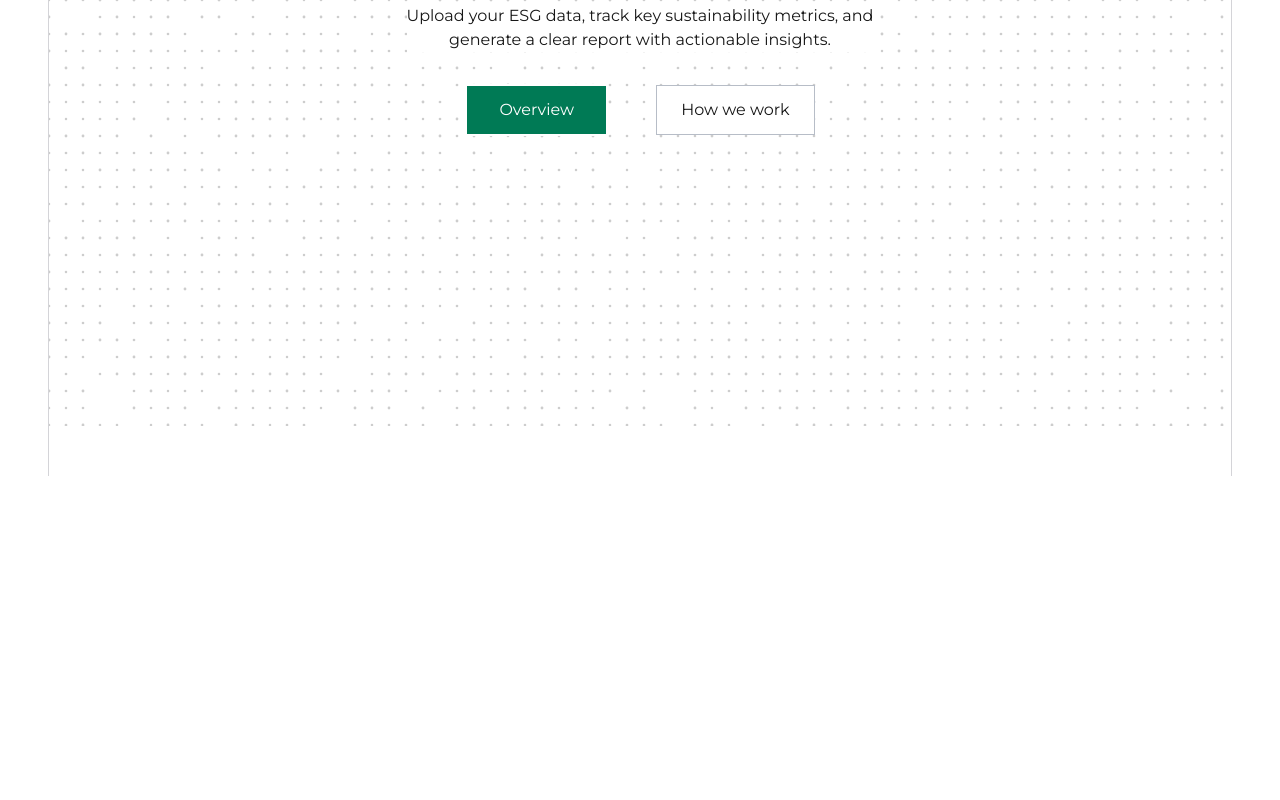
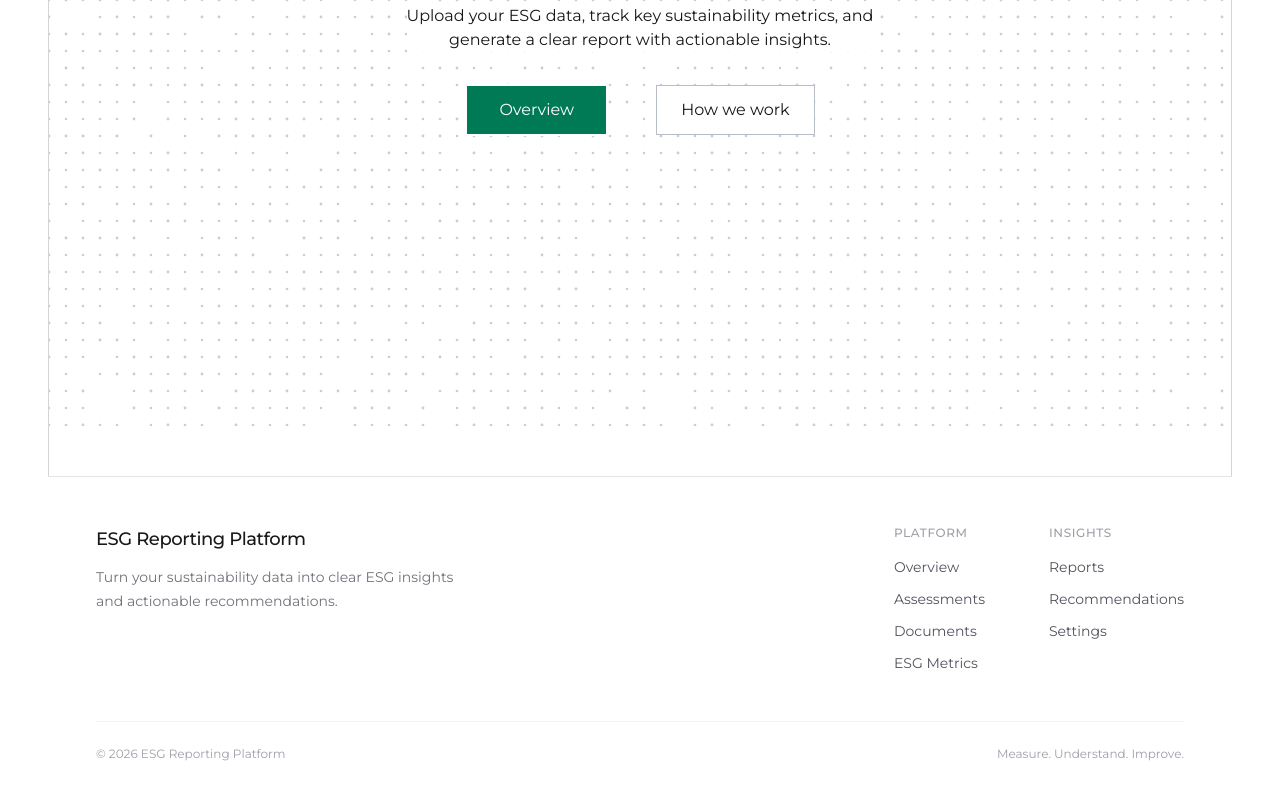
Before and after one commit to Alorik/verde, a Next.js app: page /dashboard in a window 1280 px wide. Shown: the part 438-1238 px from the top of the page. Before the commit the page ends 914 px from the top, so only its background shows below. Built offline with nearby package versions, Linux system fonts and the light colour scheme; no server answers.

Commit message:
feat: footer added

```diff
--- a/app/(dashboard)/dashboard/page.tsx
+++ b/app/(dashboard)/dashboard/page.tsx
@@ -1,5 +1,7 @@
 import HeroSection from "@/components/dashboard/Hero";
 import BubblePage from "../../../components/buble/bublePage";
+import FooterSection from "@/components/dashboard/Footer";
+
 
 export default function Dashboard() {
   return (
@@ -10,6 +12,8 @@ export default function Dashboard() {
         {/* Hero content */}
         <HeroSection />
       </div>
+      {/* footer */}
+      <FooterSection />
     </div>
   );
 }
--- /dev/null
+++ b/components/dashboard/Footer.tsx
@@ -0,0 +1,77 @@
+
+export default function FooterSection() {
+  return (
+    <footer className="border-t border-zinc-200 bg-white">
+      <div className="mx-auto max-w-6xl px-8 py-12">
+        <div className="flex flex-col gap-10 md:flex-row md:items-start md:justify-between">
+          {/* Brand */}
+          <div className="max-w-sm">
+            <p className="text-lg font-medium tracking-tight text-zinc-900">
+              ESG Reporting Platform
+            </p>
+
+            <p className="mt-3 text-sm leading-6 text-zinc-500">
+              Turn your sustainability data into clear ESG insights and
+              actionable recommendations.
+            </p>
+          </div>
+
+          {/* Navigation */}
+          <div className="flex gap-16">
+            <div>
+              <p className="text-xs font-medium uppercase tracking-wider text-zinc-400">
+                Platform
+              </p>
+
+              <div className="mt-4 flex flex-col gap-3 text-sm text-zinc-600">
+                <a href="/dashboard" className="hover:text-zinc-900 transition">
+                  Overview
+                </a>
+                <a
+                  href="/assessments"
+                  className="hover:text-zinc-900 transition"
+                >
+                  Assessments
+                </a>
+                <a href="/documents" className="hover:text-zinc-900 transition">
+                  Documents
+                </a>
+                <a href="/metrics" className="hover:text-zinc-900 transition">
+                  ESG Metrics
+                </a>
+              </div>
+            </div>
+
+            <div>
+              <p className="text-xs font-medium uppercase tracking-wider text-zinc-400">
+                Insights
+              </p>
+
+              <div className="mt-4 flex flex-col gap-3 text-sm text-zinc-600">
+                <a href="/reports" className="hover:text-zinc-900 transition">
+                  Reports
+                </a>
+                <a
+                  href="/recommendations"
+                  className="hover:text-zinc-900 transition"
+                >
+                  Recommendations
+                </a>
+                <a href="/settings" className="hover:text-zinc-900 transition">
+                  Settings
+                </a>
+              </div>
+            </div>
+          </div>
+        </div>
+
+        {/* Bottom */}
+        <div className="mt-12 flex flex-col gap-3 border-t border-zinc-100 pt-6 text-xs text-zinc-400 md:flex-row md:items-center md:justify-between">
+          <p>© {new Date().getFullYear()} ESG Reporting Platform</p>
+
+          <p>Measure. Understand. Improve.</p>
+        </div>
+      </div>
+    </footer>
+  );
+}
--- a/components/layout/Navbar.tsx
+++ b/components/layout/Navbar.tsx
@@ -38,10 +38,10 @@ export default function Navbar() {
   const initial = orgName.trim().charAt(0).toUpperCase() || "?";
 
   return (
-    <header className="sticky top-0 z-50 h-16 border-b border-zinc-200 bg-white">
+    <header className="sticky top-0 z-50 h-16 border-b border-zinc-300 bg-white">
       <div className="mx-auto flex h-full max-w-full items-center justify-between px-20">
         {/* Left */}
-        <Link href="/" className="flex flex-none items-center">
+        <Link href="/dashboard" className="flex flex-none items-center">
           <Image
             src="/verde.jpg"
             alt="Verde logo"
@@ -97,7 +97,7 @@ export default function Navbar() {
                 animate={{ opacity: 1, x: 0 }}
                 exit={{ opacity: 0, x: 24 }}
                 transition={{ type: "spring", stiffness: 320, damping: 24 }}
-                className="absolute right-0 top-12 w-32 origin-top-right overflow-hidden rounded-lg border border-zinc-200 bg-white shadow-lg"
+                className="absolute right-0 top-12 w-32 origin-top-right overflow-hidden rounded-lg border border-zinc-300 bg-white shadow-lg"
               >
                 <button
                   type="button"
```
